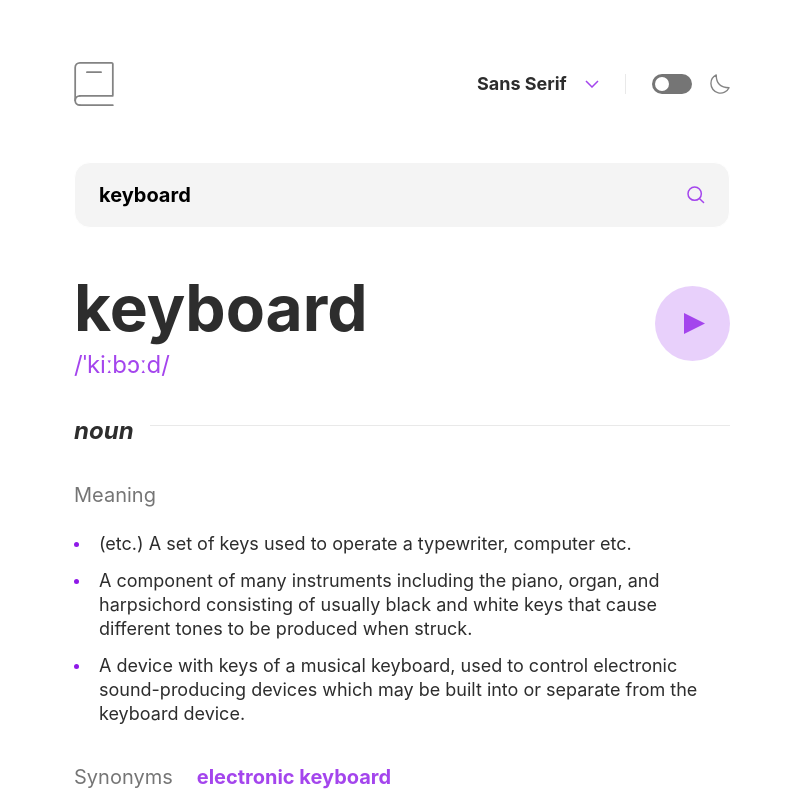
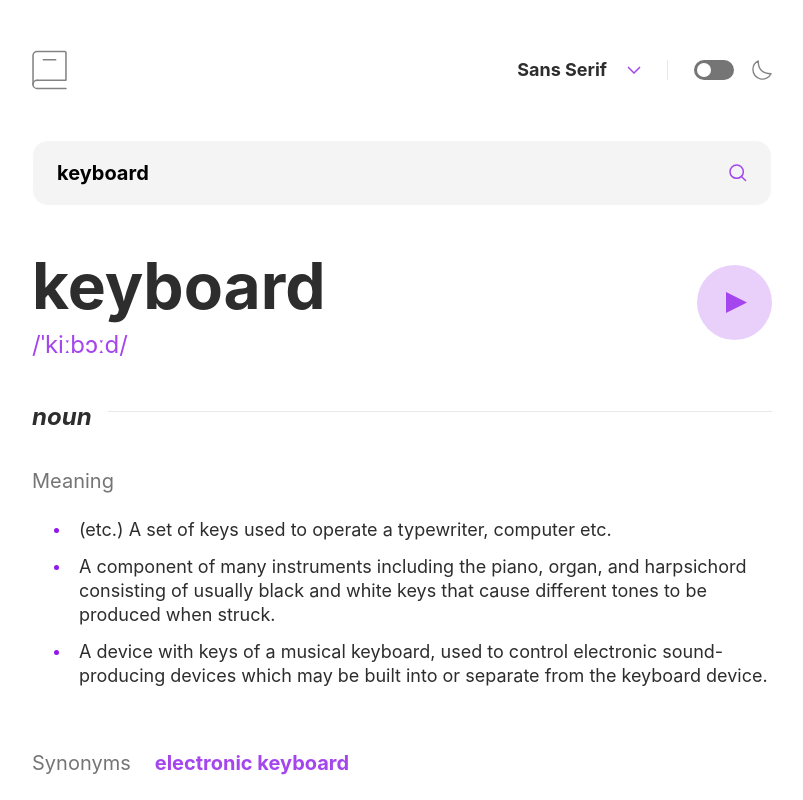
Before and after one commit to pchupchu/dicitonary-web-app, a React (Create React App) app: page / in a window 1280 px wide. Shown: the top 800 px of the page, without its empty margins (238-1041 px from the left). Built offline with nearby package versions, Linux system fonts and the light colour scheme.

Commit message:
Add DropDown component

```diff
--- a/src/components/App/App.css
+++ b/src/components/App/App.css
@@ -1,4 +1,5 @@
 .app {
+  font-family: -apple-system, BlinkMacSystemFont, 'Inter', 'Inconsolata', 'Lora', Arial, Helvetica, sans-serif;
   margin: 0 auto;
   min-height: 100vh;
   font-size: 14px;
@@ -19,5 +20,13 @@
 }
 
 .app__container {
-    max-width: 736px;
+  max-width: 820px;
 }
+
+.app__container_mono {
+  font-family: -apple-system, BlinkMacSystemFont, 'Lora', 'Inter', 'Inconsolata', Arial, Helvetica, sans-serif;
+}
+
+.app__container_serif {
+  font-family: -apple-system, BlinkMacSystemFont, 'Inconsolata', 'Lora', 'Inter', Arial, Helvetica, sans-serif;
+}
--- a/src/components/App/App.js
+++ b/src/components/App/App.js
@@ -10,10 +10,21 @@ function App() {
   const [searchOfWord, setSearchOfWord] = useState("keyboard" || "");
   const [isEmpty, setIsEmpty] = useState(false);
   const [isNotFound, setIsNotFound] = useState(false);
+  const [selectedOption, setSelectedOption] = useState("Sans Serif");
+  const [isOpen, setIsOpen] = useState(false);
 
-  function handleCheckedMode() {
+  const handleOpen = () => {
+    setIsOpen(!isOpen);
+  };
+
+  const handleOptionClick = (option) => {
+    setSelectedOption(option);
+    setIsOpen(false);
+  };
+
+  const handleCheckedMode = () => {
     setIsDarkModeChecked(!isDarkModeChecked);
-  }
+  };
 
   const handleChangeValue = (e) => {
     setSearchOfWord(e.target.value);
@@ -23,7 +34,7 @@ function App() {
     }
   };
 
-  function handleSubmitForm(e) {
+  const handleSubmitForm = (e) => {
     e.preventDefault();
     console.log(searchOfWord);
     if (searchOfWord === "keyboard") {
@@ -32,14 +43,25 @@ function App() {
     if (searchOfWord !== "keyboard") {
       setIsNotFound(true);
     }
-  }
+  };
+
+  const fontOption =
+    selectedOption === "Serif"
+      ? "app__container_serif"
+      : selectedOption === "Mono"
+      ? "app__container_mono"
+      : "";
 
   return (
     <div className={`app ${isDarkModeChecked ? "app_dark-mode" : ""}`}>
-      <div className="app__container">
+      <div className={`app__container ${fontOption}`}>
         <Header
           isChecked={isDarkModeChecked}
           onCheckedMode={handleCheckedMode}
+          isOpen={isOpen}
+          onOpen={handleOpen}
+          onOptionClick={handleOptionClick}
+          selectedOption={selectedOption}
         />
         <SearchForm
           search={searchOfWord}
--- a/src/components/Definition/Definition.css
+++ b/src/components/Definition/Definition.css
@@ -48,3 +48,9 @@
   padding: 0;
   list-style: none;
 }
+
+@media screen and (min-width: 768px) {
+  .definition__list {
+    padding-left: 22px;
+  }
+}
--- /dev/null
+++ b/src/components/DropDown/DropDown.css
@@ -0,0 +1,65 @@
+.dropdown {
+  position: relative;
+}
+
+.dropdown__header {
+  padding-right: 28px;
+  margin-right: 26px;
+  cursor: pointer;
+  border: none;
+  color: inherit;
+  font-size: 14px;
+  font-weight: 700;
+  line-height: 24px;
+  appearance: none;
+  background: url('../../images/icon-arrow-down.svg') no-repeat right;
+}
+
+@media screen and (min-width: 768px) {
+  .dropdown__header {
+    font-size: 18px;
+    padding-right: 34px;
+  }
+}
+
+
+.dropdown__options {
+  background-color: var(--white);
+  position: absolute;
+  top: 100%;
+  right: 0;
+  width: 183px;
+  box-sizing: border-box;
+  margin: 18px 0 0;
+  padding: 24px;
+  border-radius: 16px;
+  border: none;
+  list-style: none;
+  display: flex;
+  flex-direction: column;
+  gap: 16px;
+  box-shadow: var(--shadow);
+  z-index: 1;
+}
+
+.dropdown__options_dark {
+  background-color: var(--traffic-black);
+  box-shadow: var(--dark-shadow)
+}
+
+.dropdown__option {
+  cursor: pointer;
+  font-size: 14px;
+  font-weight: 700;
+  line-height: 24px;
+}
+
+@media screen and (min-width: 768px) {
+  .dropdown__option {
+    font-size: 18px;
+  }
+}
+
+.dropdown__option:hover {
+  color: var(--purple);
+}
--- /dev/null
+++ b/src/components/DropDown/DropDown.js
@@ -0,0 +1,38 @@
+import "./DropDown.css";
+
+const Dropdown = ({
+  isChecked,
+  isOpen,
+  onOpen,
+  onOptionClick,
+  selectedOption,
+}) => {
+  const options = ["Sans Serif", "Serif", "Mono"];
+
+  return (
+    <div className="dropdown">
+      <div className="dropdown__header" onClick={onOpen}>
+        {selectedOption || "Sans Serif"}
+      </div>
+      {isOpen && (
+        <ul
+          className={`dropdown__options ${
+            isChecked ? "dropdown__options_dark" : ""
+          }`}
+        >
+          {options.map((option, index) => (
+            <li
+              key={index}
+              className="dropdown__option"
+              onClick={() => onOptionClick(option)}
+            >
+              {option}
+            </li>
+          ))}
+        </ul>
+      )}
+    </div>
+  );
+};
+
+export default Dropdown;
--- a/src/components/Header/Header.css
+++ b/src/components/Header/Header.css
@@ -11,7 +11,7 @@
 
 @media screen and (min-width: 768px) {
   .header {
-    padding: 58px 40px 52px;
+    padding: 50px 40px;
   }
 }
 
@@ -20,10 +20,10 @@
   height: 36.5px;
 }
 
-@media screen and (min-width: 960px) {
+@media screen and (min-width: 768px) {
   .header__logo {
-    width: 40px;
-    height: 52px;
+    width: 35px;
+    height: 40px;
   }
 }
 
@@ -37,6 +37,7 @@
 }
 
 .header__item {
+  cursor: pointer;
   border: none;
   color: inherit;
   font-size: 18px;
@@ -50,6 +51,17 @@
 
 .header__item:focus {
   outline: none;
+}
+
+.header__option {
+  font-size: 18px;
+  font-weight: 700;
+  line-height: 24px;
+  cursor: pointer;
+}
+
+.header__option:hover {
+  color: var(--purple);
 }
 
 .header__checkbox-container {
--- a/src/components/Header/Header.js
+++ b/src/components/Header/Header.js
@@ -1,23 +1,27 @@
 import "./Header.css";
 import logo from "../../images/logo.svg";
+import Dropdown from "../DropDown/DropDown";
 
-function Header({ isChecked, onCheckedMode }) {
+function Header({
+  isOpen,
+  onOpen,
+  onOptionClick,
+  selectedOption,
+  isChecked,
+  onCheckedMode,
+}) {
   return (
     <header className="header">
       <img className="header__logo" src={logo} alt="logo" />
       <div className="header__menu">
         <form className="header__form">
-          <label className="header__label">
-            <select
-              className="header__item"
-              id="font-family"
-              name="font-family"
-            >
-              <option value="sunsserif">Sans Serif</option>
-              <option value="serif">Serif</option>
-              <option value="mono">Mono</option>
-            </select>
-          </label>
+          <Dropdown
+            isOpen={isOpen}
+            onOpen={onOpen}
+            onOptionClick={onOptionClick}
+            selectedOption={selectedOption}
+            isChecked={isChecked}
+          />
           <div className="header__checkbox-container">
             <input
               type="checkbox"
@@ -40,6 +44,4 @@ function Header({ isChecked, onCheckedMode }) {
   );
 }
 
-// classname={`header__label_checkbox ${isChecked ? header__label_dark-checkbox" : ""}`
-
 export default Header;
--- a/src/components/Noun/Noun.css
+++ b/src/components/Noun/Noun.css
@@ -20,7 +20,7 @@
 
 @media screen and (min-width: 768px) {
   .noun__container {
-    margin-top: 40px;
+    margin-top: 64px;
   }
 }
 
--- a/src/components/Word/Word.css
+++ b/src/components/Word/Word.css
@@ -10,14 +10,14 @@
 
 @media screen and (min-width: 768px) {
   .word {
-    padding: 0 40px 40px;
+    padding: 0 40px 46px;
   }
 }
 
 .word__container {
   display: flex;
   flex-direction: column;
-  gap: 8px;
+  gap: 10px;
 }
 
 .word__name {
--- a/src/index.css
+++ b/src/index.css
@@ -4,7 +4,6 @@
 body {
   margin: 0;
   min-height: 100vh;
-  font-family: -apple-system, BlinkMacSystemFont, 'Inter', 'Inconsolata', 'Lora', Arial, Helvetica, sans-serif;
   -webkit-font-smoothing: antialiased;
   -moz-osx-font-smoothing: grayscale;
 }
@@ -20,4 +19,6 @@ body {
   --white: #fff;
   --purple: #a445ed;
   --red-orange: #ff5252;
+  --shadow: 0px 5px 30px 0px rgba(0, 0, 0, 0.10);
+  --dark-shadow: 0px 5px 30px 0px var(--purple);
 }
```
Lines whose indentation alone changed are shown as unchanged.
